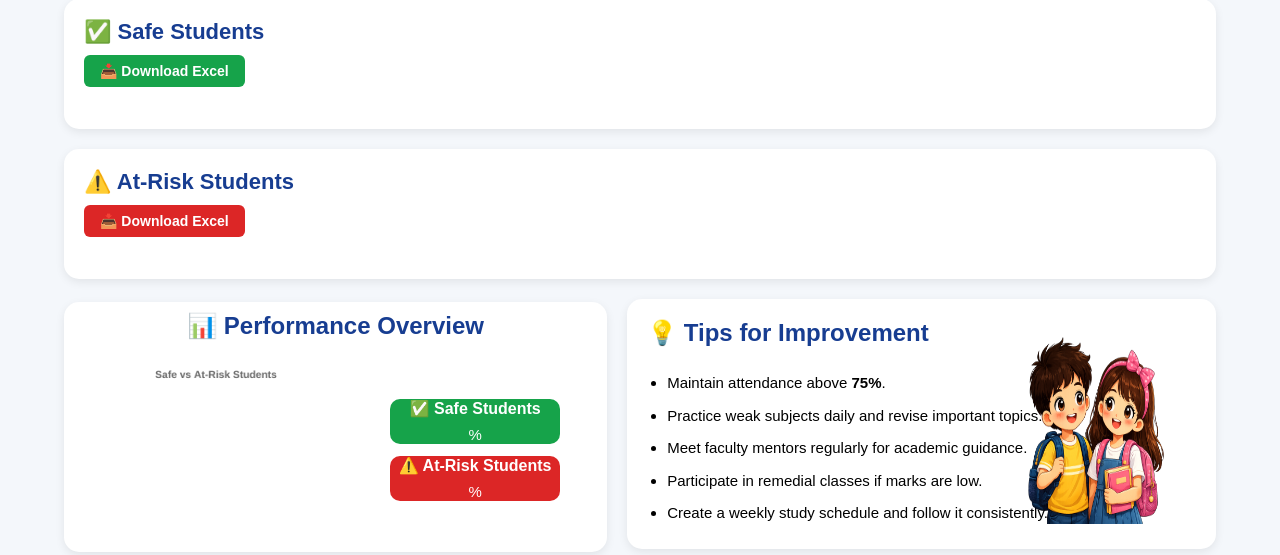
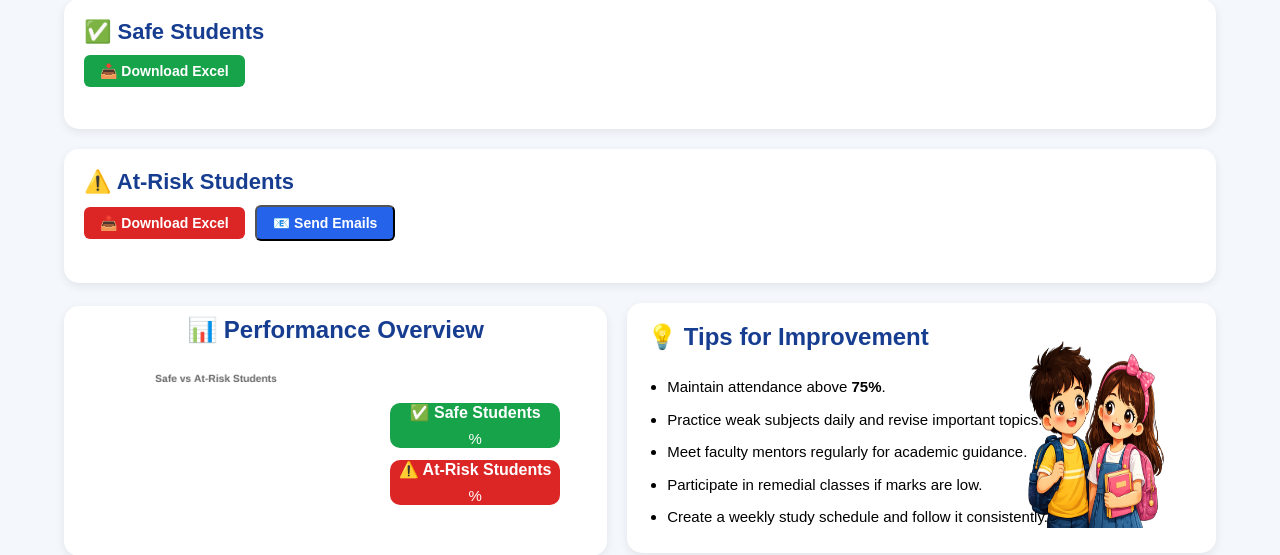
Before and after one commit to gayathri0131/Student-Performance-Analysis, a Flask app: template templates/result.html in a window 1280 px wide. Shown: the part 339-894 px from the top of the page. Run offline with Flask 3, Linux system fonts and the light colour scheme; the template is opened without the code that fills it, so the values that code supplies are empty.

Commit message:
Updated UI and added email notification feature

```diff
--- a/app.py
+++ b/app.py
@@ -1,7 +1,10 @@
-from flask import Flask, render_template, request, send_file
+from flask import Flask, render_template, request, send_file, redirect
 import pandas as pd
 import os
 import sqlite3
+import smtplib
+from email.message import EmailMessage
+
 
 app = Flask(__name__)
 
@@ -36,7 +39,34 @@ def create_database():
 
 
 create_database()
+def send_email(receiver_email, student_name, reason):
 
+    sender_email = "gayathriponugoti31@gmail.com"
+    app_password = "bedh jroj fqnx iory"
+
+    msg = EmailMessage()
+
+    msg["Subject"] = "Student Performance Alert"
+    msg["From"] = sender_email
+    msg["To"] = receiver_email
+
+    msg.set_content(f"""
+Dear {student_name},
+
+This is an alert from the Student Performance Analysis System.
+
+Reason:
+{reason}
+
+Please improve your attendance and academic performance.
+
+Regards,
+Student Performance Analysis System
+""")
+
+    with smtplib.SMTP_SSL("smtp.gmail.com", 465) as smtp:
+        smtp.login(sender_email, app_password)
+        smtp.send_message(msg)
 
 @app.route("/")
 def home():
@@ -196,6 +226,22 @@ def student_report():
         "student_report.html",
         student=student
     )
+@app.route("/send_emails")
+def send_emails():
+
+    risk_file = os.path.join(REPORT_FOLDER, "risk_students.xlsx")
+
+    data = pd.read_excel(risk_file)
+
+    for _, row in data.iterrows():
+
+        send_email(
+            row["EMAIL"],
+            row["NAME"],
+            row["REASON"]
+        )
+
+    return "success"
 
 @app.route("/download_risk")
 def download_risk():
--- a/static/result.css
+++ b/static/result.css
@@ -355,3 +355,16 @@ table tr:nth-child(even){
     width:200px;
     height:200px;
 }
+.button-group{
+    display:flex;
+    gap:10px;
+    align-items:center;
+}
+
+.email-btn{
+    background:#2563eb;
+}
+
+.email-btn:hover{
+    background:#1d4ed8;
+}
--- a/templates/result.html
+++ b/templates/result.html
@@ -76,17 +76,27 @@
     </div>
 
     <!-- At-Risk Students -->
-    <div class="section">
+  <!-- At-Risk Students -->
+<div class="section">
 
-        <div class="section-header">
-            <h2>⚠️ At-Risk Students</h2>
+    <div class="section-header">
+        <h2>⚠️ At-Risk Students</h2>
+
+        <div class="button-group">
 
             <a href="/download_risk" class="download-btn risk-btn">
                 📥 Download Excel
             </a>
+
+           <button class="download-btn email-btn" onclick="sendEmails()">
+                 📧 Send Emails
+          </button>
+
         </div>
 
-        {{ risk_table|safe }}
+    </div>
+
+    {{ risk_table|safe }}
 
     </div>
 
@@ -177,6 +187,19 @@
             }
         });
     </script>
+<script>
+function sendEmails(){
 
+    fetch("/send_emails")
+    .then(response => response.text())
+    .then(data => {
+        alert("✅ Emails sent successfully!");
+    })
+    .catch(error => {
+        alert("❌ Failed to send emails!");
+    });
+
+}
+</script>
 </body>
 </html>
```
Also changed, not shown: static/style.css (+14 -13 lines), students.db, 2 other files.
